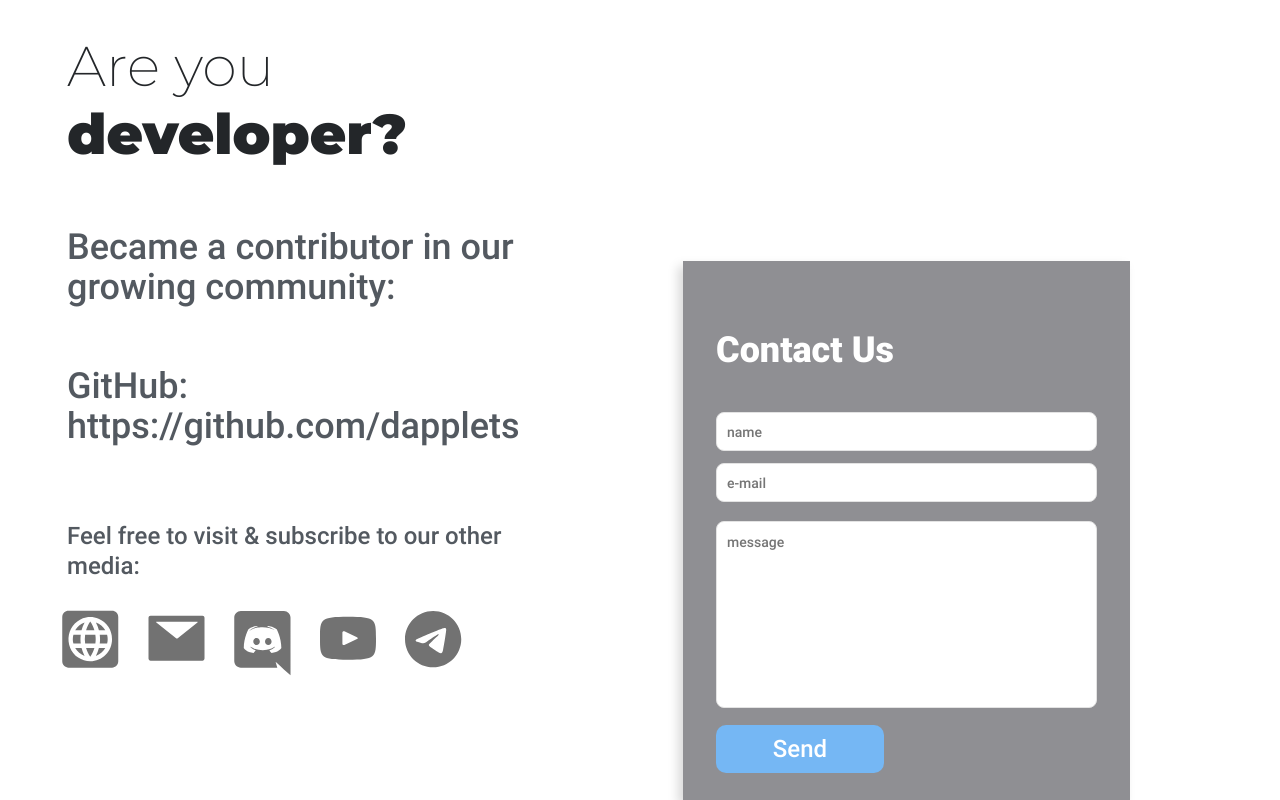
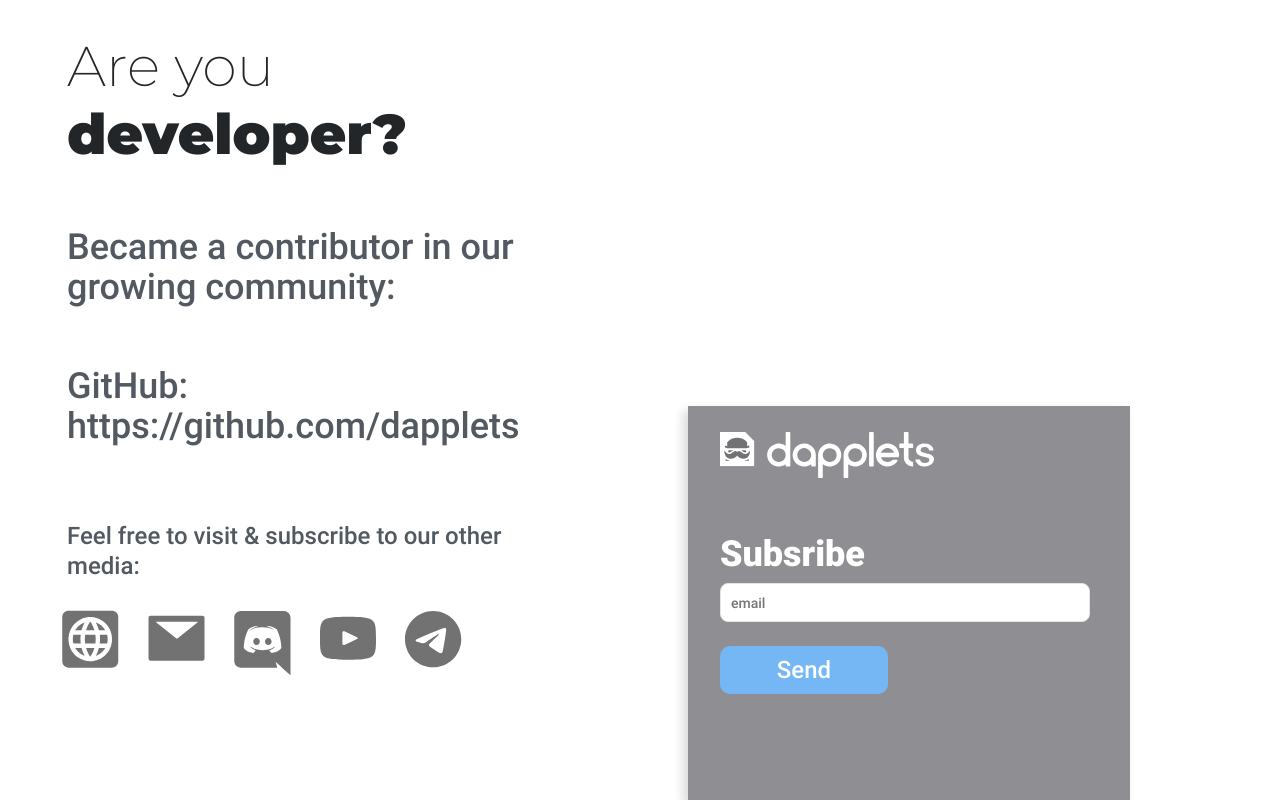
Before and after one commit to dapplets/dapplets-landing, a website: page src/index.html in a window 1280 px wide. Shown: the part 8427-9227 px from the top of the page. Drawn offline with nearby package versions, Linux system fonts and the light colour scheme; files that its build step writes are made by us from their sources.

Commit message:
fix: changed footer

```diff
--- a/src/assets/scss/adaptive/_form.scss
+++ b/src/assets/scss/adaptive/_form.scss
@@ -34,28 +34,4 @@
 		height: 362px;
 		padding: 25px 31px 10px;
 	}
-
-	.form__title {
-		font-size: 24px;
-		line-height: 28px;
-	}
-
-	.form__inputs {
-		padding-top: 0;
-	}
-
-	.form__textarea {
-		margin-top: -4px;
-		height: 110px;
-	}
-
-	.form__button {
-		font-size: 16px;
-	}
-
-	.form__button {
-    margin-top: 5px;
-    padding: 6px 13px;
-    max-width: 124px;
-	}
 }
--- a/src/assets/scss/elements/_form.scss
+++ b/src/assets/scss/elements/_form.scss
@@ -1,15 +1,15 @@
 .form {
-	max-width: 447px;
-	height: 539px;
+	max-width: 442px;
+	height: 394px;
 	background: rgba(32, 32, 40, 0.5);
 	box-shadow: -5px 5px 10px rgba(0, 0, 0, 0.15);
-
-	padding: 68px 33px 27px;
+	padding: 26px 40px 31px 32px;
+	width: 100%;
 }
 
 .form__footer {
 	position: absolute;
-	right: 8%;
+	right: 7.7%;
 	bottom: 0;
 }
 
@@ -22,11 +22,22 @@
 }
 
 .form__inputs {
-	padding-top: 33px;
+	padding-top: 54px;
 }
 
-.form__input,
-.form__textarea {
+.form__subscribe {
+	font-weight: 900;
+	font-size: 36px;
+	line-height: 42px;
+
+	color: #FFFFFF;
+}
+
+.form__mail {
+	width: 100%;
+}
+
+.form__input {
 	padding: 10px 10px;
 	width: 100%;
 	background: #FFFFFF;
@@ -46,17 +57,8 @@
 	height: 39px;
 }
 
-.form__textarea {
-	margin-top: 7px;
-}
-
-.form__textarea {
-	height: 187px;
-	resize: none;
-}
-
 .form__button {
-	margin-top: 10px;
+	margin-top: 4px;
 
 	border: none;
 	background-color: #75B7F4;
--- a/src/index.html
+++ b/src/index.html
@@ -604,12 +604,13 @@
 
         <!-- FORM -->
         <form class="form form__footer" id="form">
-          <h5 class="form__title">Contact Us</h5>
+          <img src="./assets/images/footer/footer-logo-form.svg" alt="dapplets" class="form__logo">
 
           <div class="form__inputs">
-            <input type="text" class="form__input" placeholder="name">
-            <input type="text" class="form__input" placeholder="e-mail  ">
-            <textarea class="form__textarea" placeholder="message"></textarea>
+            <h6 class="form__subscribe">Subsribe</h6>
+            <label class="form__mail">
+              <input type="text" class="form__input" placeholder="email">
+            </label>
           </div>
 
           <button class="form__button">Send</button>
```
Also changed, not shown: src/assets/images/footer/footer-logo-form.svg (added).
